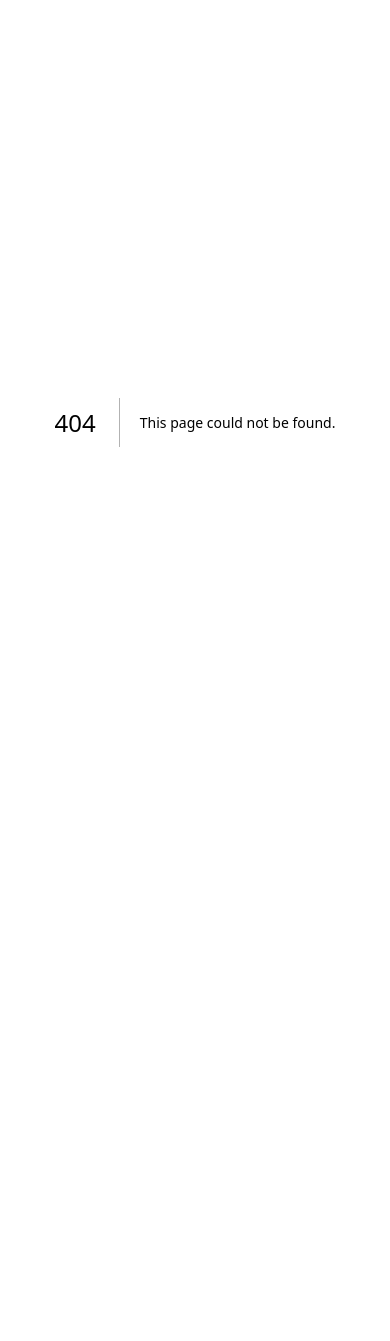
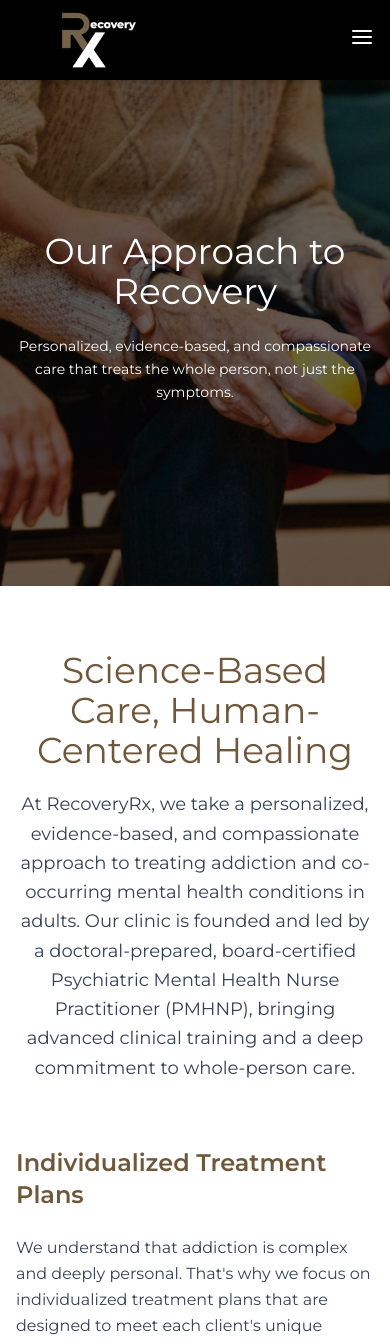
Before and after one commit to orlamee/recoveryrx, a Next.js app: page /approach in a window 390 px wide. Before the commit this address had no page. Shown: the top 1341 px of the page. Before the commit the page ends 844 px from the top, so only its background shows below. Built offline with nearby package versions, Linux system fonts and the light colour scheme.

Commit message:
Refactor Navbar links and add ApproachPage component with structured content and responsive design

```diff
--- /dev/null
+++ b/src/app/approach/page.tsx
@@ -0,0 +1,175 @@
+import React from "react";
+import Image from "next/image";
+import Link from "next/link";
+import Navbar from "@/components/navbar";
+import Footer from "@/components/Footer";
+import { GiBrain } from "react-icons/gi";
+import { FaUserDoctor, FaHandHoldingHeart } from "react-icons/fa6";
+
+export default function ApproachPage() {
+  return (
+    <main className="bg-gray-50">
+      <Navbar />
+
+      {/* Hero Section */}
+      <section className="relative h-[60vh] flex items-center justify-center text-white">
+        <div className="absolute inset-0 z-0">
+          <Image
+            src="/images/health.jpg"
+            alt="Our Approach at RecoveryRx"
+            fill
+            className="object-cover"
+            priority
+          />
+          <div className="absolute inset-0 bg-black/60" />
+        </div>
+        <div className="z-10 text-center px-4 max-w-4xl">
+          <h1 className="text-4xl md:text-5xl mb-6">
+            Our Approach to Recovery
+          </h1>
+          <p className="text-sm md:text-[16px] mb-8 leading-relaxed">
+            Personalized, evidence-based, and compassionate care that treats the whole person, not just the symptoms.
+          </p>
+        </div>
+      </section>
+
+      {/* Main Content Section */}
+      <section className="py-16 bg-white">
+        <div className="container mx-auto px-4 max-w-5xl">
+          {/* Introduction */}
+          <div className="text-center mb-16">
+            <h2 className="text-4xl text-[#6e573b] text-center mb-5">
+              Science-Based Care, Human-Centered Healing
+            </h2>
+            <p className="text-gray-700 text-lg leading-relaxed max-w-4xl mx-auto">
+              At RecoveryRx, we take a personalized, evidence-based, and compassionate approach to treating addiction and co-occurring mental health conditions in adults. Our clinic is founded and led by a doctoral-prepared, board-certified Psychiatric Mental Health Nurse Practitioner (PMHNP), bringing advanced clinical training and a deep commitment to whole-person care.
+            </p>
+          </div>
+
+          {/* Core Philosophy */}
+          <div className="grid grid-cols-1 lg:grid-cols-2 gap-12 mb-16 items-center">
+            <div>
+              <h3 className="text-2xl text-[#6e573b] mb-6 font-semibold">
+                Individualized Treatment Plans
+              </h3>
+              <p className="text-gray-700 text-base leading-relaxed mb-6">
+                We understand that addiction is complex and deeply personal. That&apos;s why we focus on individualized treatment plans that are designed to meet each client&apos;s unique needs, history, and recovery goals.
+              </p>
+              <p className="text-gray-700 text-base leading-relaxed">
+                Services may include psychiatric evaluations, medication-assisted treatment (MAT), individual therapy, and support for co-occurring mental health concerns such as anxiety, depression, or trauma.
+              </p>
+            </div>
+            <div className="relative h-80 overflow-hidden rounded-lg shadow-lg">
+              <Image
+                src="/images/health.jpg"
+                alt="Individualized Treatment"
+                fill
+                className="object-cover"
+              />
+            </div>
+          </div>
+
+          {/* Progress Over Perfection */}
+          <div className="grid grid-cols-1 lg:grid-cols-2 gap-12 mb-16 items-center">
+            <div className="relative h-80 overflow-hidden rounded-lg shadow-lg order-last lg:order-first">
+              <Image
+                src="/images/health-2.jpg"
+                alt="Progress Over Perfection"
+                fill
+                className="object-cover"
+              />
+            </div>
+            <div>
+              <h3 className="text-2xl text-[#6e573b] mb-6 font-semibold">
+                Progress Over Perfection
+              </h3>
+              <p className="text-gray-700 text-base leading-relaxed mb-6">
+                We believe that recovery isn&apos;t about perfection—it&apos;s about progress. We provide a respectful, nonjudgmental space where adults can feel safe to be honest, supported, and empowered to take meaningful steps toward change.
+              </p>
+              <p className="text-gray-700 text-base leading-relaxed">
+                Whether someone is seeking help for the first time or returning to treatment, we meet them where they are, clinically and emotionally.
+              </p>
+            </div>
+          </div>
+
+          {/* Our Pillars */}
+          <div className="mb-16">
+            <h3 className="text-3xl text-[#6e573b] text-center mb-12 font-semibold">
+              The Pillars of Our Approach
+            </h3>
+            <div className="grid grid-cols-1 md:grid-cols-3 gap-8">
+              {/* Evidence-Based Care */}
+              <div className="bg-gray-50 p-8 rounded-lg text-center">
+                <div className="flex justify-center mb-4">
+                  <GiBrain className="text-4xl text-[#6e573b]" />
+                </div>
+                <h4 className="text-xl font-semibold text-gray-900 mb-4">
+                  Evidence-Based Care
+                </h4>
+                <p className="text-gray-700 text-sm leading-relaxed">
+                  Our treatments are grounded in the latest scientific research and proven methodologies, ensuring you receive the most effective care available.
+                </p>
+              </div>
+
+              {/* Personalized Treatment */}
+              <div className="bg-gray-50 p-8 rounded-lg text-center">
+                <div className="flex justify-center mb-4">
+                  <FaUserDoctor className="text-4xl text-[#6e573b]" />
+                </div>
+                <h4 className="text-xl font-semibold text-gray-900 mb-4">
+                  Personalized Treatment
+                </h4>
+                <p className="text-gray-700 text-sm leading-relaxed">
+                  Every treatment plan is uniquely designed for your specific needs, history, and recovery goals—because your journey is uniquely yours.
+                </p>
+              </div>
+
+              {/* Compassionate Care */}
+              <div className="bg-gray-50 p-8 rounded-lg text-center">
+                <div className="flex justify-center mb-4">
+                  <FaHandHoldingHeart className="text-4xl text-[#6e573b]" />
+                </div>
+                <h4 className="text-xl font-semibold text-gray-900 mb-4">
+                  Compassionate Care
+                </h4>
+                <p className="text-gray-700 text-sm leading-relaxed">
+                  We provide a safe, nonjudgmental environment where you can heal with dignity, respect, and unwavering support.
+                </p>
+              </div>
+            </div>
+          </div>
+
+          {/* Closing Statement */}
+          <div className="bg-[#6e573b] text-white p-12 rounded-lg text-center">
+            <h3 className="text-2xl md:text-3xl mb-6 font-semibold">
+              Rooted in Science, Guided by Humanity
+            </h3>
+            <p className="text-lg leading-relaxed max-w-3xl mx-auto">
+              Our approach is rooted in science, but guided by humanity. We&apos;re here not just to treat symptoms, but to walk with you toward long-term wellness, stability, and recovery.
+            </p>
+          </div>
+        </div>
+      </section>
+
+      {/* CTA Section */}
+      <section className="py-16 bg-gray-50">
+        <div className="container mx-auto px-4 text-center">
+          <h2 className="text-3xl text-[#6e573b] mb-6 font-semibold">
+            Ready to Begin Your Healing Journey?
+          </h2>
+          <p className="text-gray-700 mb-8 max-w-2xl mx-auto text-base leading-relaxed">
+            Experience the difference that personalized, compassionate care can make. Our team is ready to support you every step of the way.
+          </p>
+          <Link
+            href="/contact"
+            className="inline-block bg-[#6e573b] hover:bg-[#5a4730] text-white font-semibold px-8 py-3 rounded-full text-sm transition-colors duration-300 shadow-md hover:shadow-lg"
+          >
+            Contact Us Today →
+          </Link>
+        </div>
+      </section>
+
+      <Footer />
+    </main>
+  );
+}
--- a/src/components/navbar.tsx
+++ b/src/components/navbar.tsx
@@ -13,7 +13,7 @@ export default function Navbar() {
   const navLinks = [
     { href: "/about", label: "About Us" },
     { href: "/treatments", label: "What We Treat" },
-    { href: "#approach", label: "Our Approach", isHash: true },
+    { href: "/approach", label: "Our Approach" },
     { href: "/blog", label: "Blog" },
     { href: "/contact", label: "Contact" },
   ];
@@ -35,12 +35,12 @@ export default function Navbar() {
 
           {/* Desktop Nav */}
           <div className="hidden md:flex space-x-10 text-sm font-medium">
-            {navLinks.map(({ href, label, isHash }) => (
+            {navLinks.map(({ href, label }) => (
               <Link
                 key={href}
                 href={href}
                 className={`${
-                  !isHash && pathname === href
+                  pathname === href
                     ? "text-[#6e573b] font-semibold"
                     : "text-white"
                 } hover:text-[#6e573b] transition`}
```
